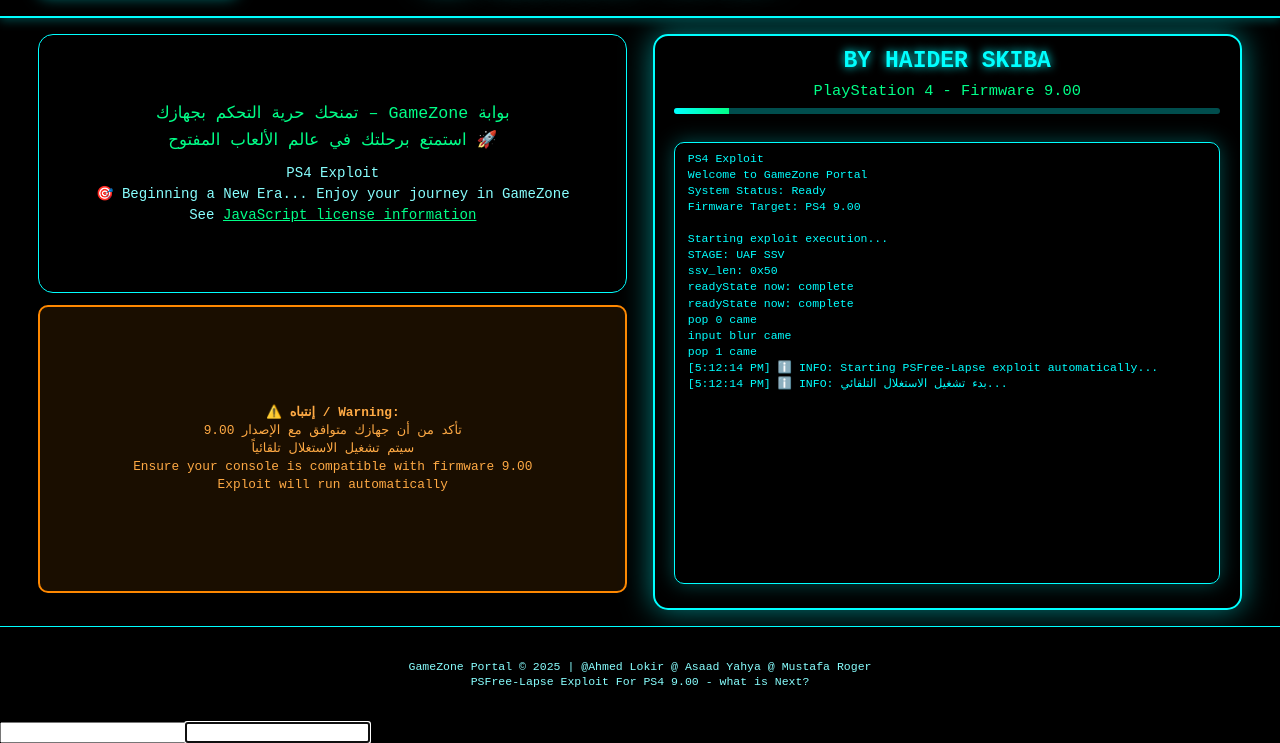
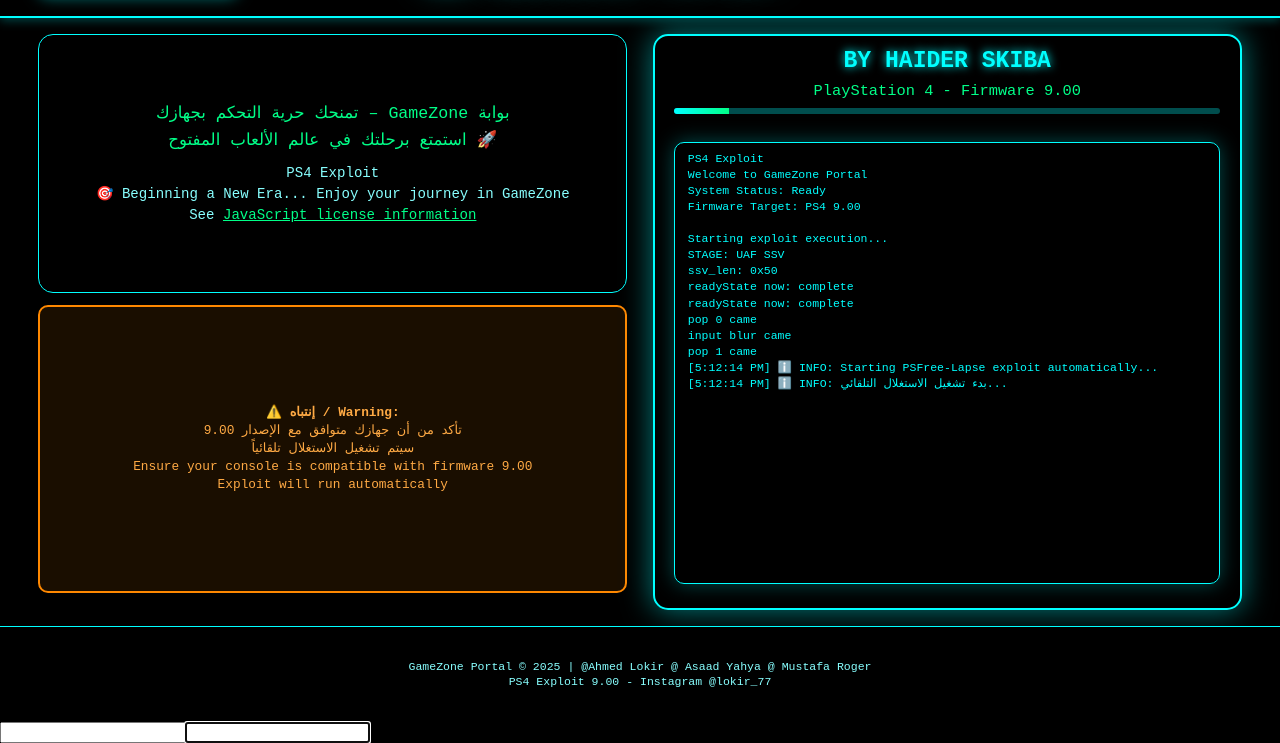
Before and after one commit to GameZone90/GZonePortal, a plain HTML site: page index.html in a window 1280 px wide. Shown: the part 57-800 px from the top of the page. Drawn offline with Linux system fonts and the light colour scheme; a script that the page names is missing; a web font is replaced by a local one.

Commit message:
index.html

```diff
--- a/index.html
+++ b/index.html
@@ -549,7 +549,7 @@ Starting exploit execution...
 
       <div class="footer">
         <div>GameZone Portal © 2025 | @Ahmed Lokir @ Asaad Yahya @ Mustafa Roger</div>
-        <div>PSFree-Lapse Exploit For PS4 9.00 - what is Next?</div>
+        <div>PS4 Exploit 9.00 -  Instagram @lokir_77</div>
       </div>
     </div>
 
```
